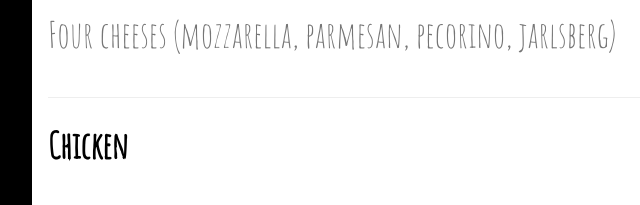
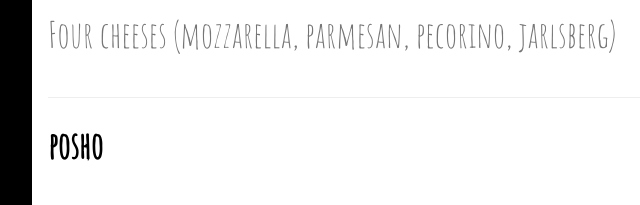
Before and after one commit to Felipe-pioix/Primer-Pagina-Web-grupal, a plain HTML site: page index.html in a window 1280 px wide. Shown: the part 1360-1565 px from the top of the page, 118-758 px from the left. Drawn offline with nearby package versions, Linux system fonts and the light colour scheme.

Commit message:
traduccion DE COMIDA
solo taduje al chiken

```diff
--- a/index.html
+++ b/index.html
@@ -68,7 +68,7 @@
       <p class="w3-text-grey">Four cheeses (mozzarella, parmesan, pecorino, jarlsberg)</p>
       <hr>
 
-      <h1><b>Chicken</b> <span class="w3-right w3-tag w3-dark-grey w3-round">$17.00</span></h1>
+      <h1><b>posho</b> <span class="w3-right w3-tag w3-dark-grey w3-round">$17.00</span></h1>
       <p class="w3-text-grey">Fresh tomatoes, mozzarella, chicken, onions</p>
       <hr>
 
```
Also changed, not shown: Nuevo documento de texto.txt (added).
